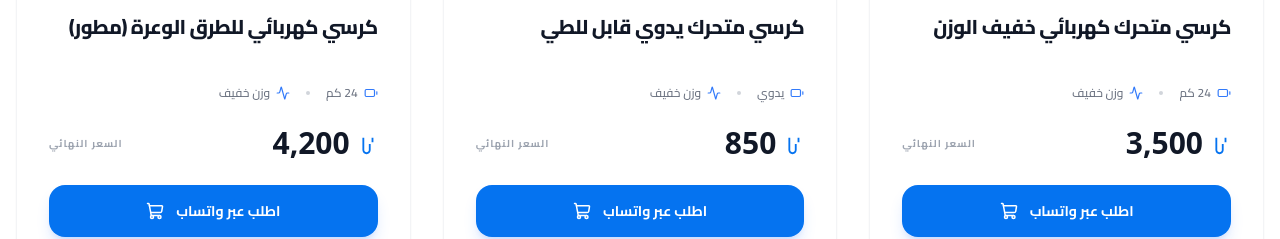
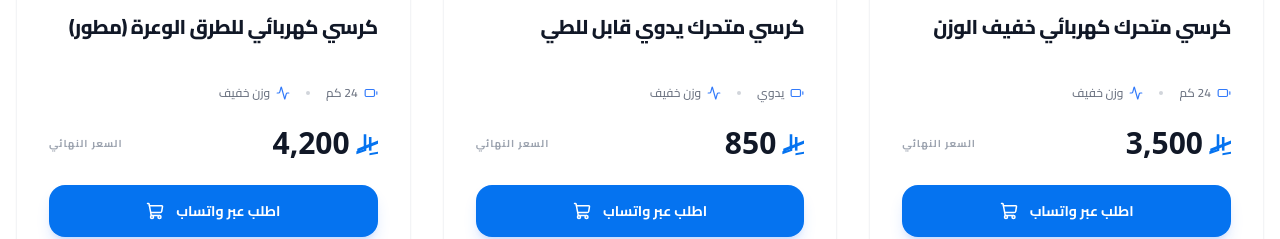
Before and after one commit to algazzar2022/promo-ecommerce-shop, a Next.js app: page / in a window 1280 px wide. Shown: the part 3640-3879 px from the top of the page. Built offline with nearby package versions, Linux system fonts and the light colour scheme.

Commit message:
Update SAR symbol to official SAMA design from user image

```diff
--- a/src/components/landing/ProductCard.tsx
+++ b/src/components/landing/ProductCard.tsx
@@ -57,10 +57,12 @@ export default function ProductCard({ product }: ProductCardProps) {
           <div className="flex flex-col gap-6 mt-auto">
             <div className="flex items-center justify-between">
               <div className="flex items-center gap-1.5 group/price">
-                {/* Official SAMA Riyal Symbol approximation (U+20C1) */}
-                <span className="text-brand-600 dark:text-brand-400">
-                  <svg viewBox="0 0 24 24" width="22" height="22" fill="currentColor" className="inline-block" aria-label="SAR">
-                    <path d="M7 4h2v13.5c0 1.38 1.12 2.5 2.5 2.5s2.5-1.12 2.5-2.5V11h2v6.5c0 2.48-2.02 4.5-4.5 4.5S7 19.98 7 17.5V4zm10 0h2v5h-2V4z" />
+                <span className="text-brand-600 dark:text-brand-400 group-hover:scale-110 transition-transform duration-300">
+                  <svg viewBox="0 0 100 100" width="22" height="22" fill="currentColor" className="inline-block" aria-label="SAR">
+                    <path d="M35.1 1.7L46.8 1.7V75.6L1.7 92.4V78.7L35.1 71.9V1.7Z" />
+                    <path d="M58.7 13.6H70.4V75.6H58.7V13.6Z" />
+                    <path d="M5.6 66.9L100 29.3V44.2L5.6 81.8V66.9Z" />
+                    <path d="M61.2 87.9L100 81.1V90.3L61.2 97.1V87.9Z" />
                   </svg>
                 </span>
                 <span className="text-3xl font-black text-gray-900 dark:text-white font-sans">
```
